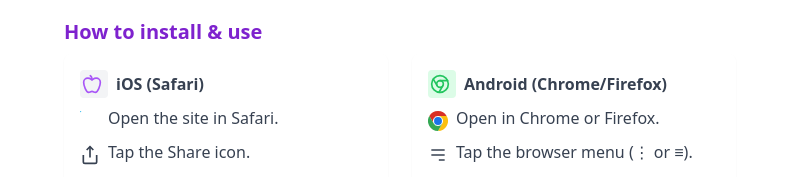
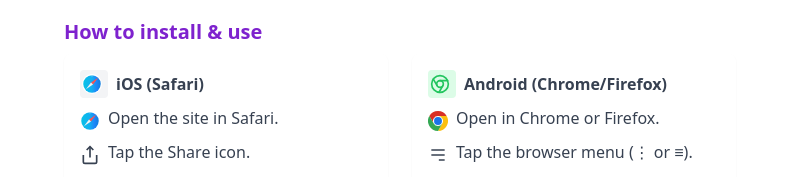
Before and after one commit to neonostr/pwa-freedom-guide, a React (Vite) app: page / in a window 1280 px wide. Shown: the part 273-450 px from the top of the page, without its empty margins (240-1039 px from the left). Built offline with nearby package versions, Linux system fonts and the light colour scheme.

Commit message:
Fix: Show Safari icon in InstallationGuide
The Safari icon was not showing in the InstallationGuide component. This commit fixes the issue by ensuring the icon is correctly displayed.

```diff
--- a/src/components/InstallationGuide.tsx
+++ b/src/components/InstallationGuide.tsx
@@ -1,5 +1,5 @@
 import React from "react";
-import { Chrome, Apple } from "lucide-react";
+import { Chrome } from "lucide-react";
 
 interface InstallationGuideProps {
   lang: string;
@@ -7,29 +7,31 @@ interface InstallationGuideProps {
 }
 
 export default function InstallationGuide({ lang, content }: InstallationGuideProps) {
-  // Safari icon based on Safari_browser_logo.svg from Wikipedia
+  // Safari icon from the provided SVG file
   const safariIcon = (
-    <svg className="w-5 h-5 inline align-text-bottom mr-1" viewBox="0 0 1024 1024">
+    <svg className="w-5 h-5 inline align-text-bottom mr-1" viewBox="0 0 66.17 65.8">
       <defs>
-        <linearGradient id="b">
+        <linearGradient id="safari-grad-b">
           <stop offset="0" stopColor="#06c2e7"/>
-          <stop offset=".25000015" stopColor="#0db8ec"/>
-          <stop offset=".5000003" stopColor="#12aef1"/>
-          <stop offset=".75000012" stopColor="#1f86f9"/>
+          <stop offset=".25" stopColor="#0db8ec"/>
+          <stop offset=".5" stopColor="#12aef1"/>
+          <stop offset=".75" stopColor="#1f86f9"/>
           <stop offset="1" stopColor="#107ddd"/>
         </linearGradient>
-        <linearGradient id="a">
+        <linearGradient id="safari-grad-a">
           <stop offset="0" stopColor="#bdbdbd"/>
           <stop offset="1" stopColor="#fff"/>
         </linearGradient>
       </defs>
-      <circle cx="512" cy="512" r="512" fill="#fff"/>
-      <path fill="url(#b)" d="M380.83911 211.97671a28.870571 28.870571 0 0 1-28.87057 28.87057 28.870571 28.870571 0 0 1-28.87057-28.87057 28.870571 28.870571 0 0 1 28.87057-28.87057 28.870571 28.870571 0 0 1 28.87057 28.87057z" transform="translate(-318.88562 -180.59501)"/>
-      <path fill="#f4f2f3" d="M33.08292 4.01671l-.42092.42092V9.2928l.42092.42092.42092-.42092V4.43763z"/>
+      <circle cx="33.08" cy="32.9" r="32.9" fill="#fff"/>
+      <circle cx="33.08" cy="32.9" r="28.87" fill="url(#safari-grad-b)"/>
+      <path fill="#f4f2f3" d="M33.08 4.02a.42.42 0 00-.42.42v4.85c0 .23.19.42.42.42a.42.42 0 00.42-.42V4.44a.42.42 0 00-.42-.42zm-2.75.17c-.03 0-.06 0-.09 0-.23.03-.4.23-.37.47l.21 2.03c.02.23.23.4.46.37.23-.02.4-.23.38-.46l-.22-2.03c-.02-.2-.18-.36-.37-.38zm5.53 0c-.2.02-.36.17-.38.38l-.21 2.03c-.03.23.14.44.37.46.23.02.44-.14.46-.37l.22-2.03c.02-.23-.15-.44-.38-.47-.03 0-.06 0-.08 0z"/>
+      <path fill="#ff5150" d="m36.38 34.84-6.6-6.91 23.42-15.75z"/>
+      <path fill="#f1f1f1" d="m36.38 34.84-6.6-6.91-16.82 22.66z"/>
     </svg>
   );
 
-  // Chrome icon based on Google_Chrome_icon_(February_2022).svg from Wikipedia
+  // Chrome icon
   const chromeIcon = (
     <svg className="w-5 h-5 inline align-text-bottom mr-1" viewBox="0 0 48 48">
       <defs>
@@ -81,7 +83,11 @@ export default function InstallationGuide({ lang, content }: InstallationGuidePr
     ),
     safari: safariIcon,
     chrome: chromeIcon,
-    appleIcon: <Apple className="w-5 h-5 inline align-text-bottom mr-1" />,
+    appleIcon: (
+      <svg className="w-5 h-5 inline align-text-bottom mr-1" viewBox="0 0 24 24" fill="none" stroke="currentColor" strokeWidth="2">
+        <path d="M12 2a9 9 0 0 0-9 9c0 4.17 2.84 7.67 6.69 8.69a.5.5 0 0 0 .62-.45V17.5c-2.5.5-3-1-3-1-.41-1.12-1-1.41-1-1.41-.82-.56.06-.55.06-.55.91.06 1.39.94 1.39.94.8 1.37 2.1.98 2.62.75.08-.58.31-.98.56-1.21-2-.23-4.1-1-4.1-4.44 0-.98.35-1.79.92-2.42-.09-.22-.4-1.13.09-2.35 0 0 .75-.24 2.44.91a8.5 8.5 0 0 1 4.5 0c1.69-1.15 2.44-.91 2.44-.91.49 1.22.18 2.13.09 2.35.57.63.91 1.44.91 2.42 0 3.47-2.1 4.2-4.1 4.42.32.27.6.8.6 1.62v2.42c0 .23.19.43.42.5A9 9 0 0 0 12 2z" />
+      </svg>
+    ),
     chromeIcon: <Chrome className="w-5 h-5 inline align-text-bottom mr-1" />
   };
 
@@ -98,7 +104,7 @@ export default function InstallationGuide({ lang, content }: InstallationGuidePr
         <div className="flex-1 bg-white/70 dark:bg-[#22235b60] rounded-lg p-4 pb-3 shadow-sm">
           <h3 className="font-semibold text-gray-700 dark:text-gray-200 mb-2 flex items-center">
             <span className="inline-block w-7 h-7 bg-gray-100 dark:bg-[#2b2e3d] rounded mr-2 flex items-center justify-center font-bold text-purple-500 dark:text-purple-300 text-lg">
-              {ICONS.appleIcon}
+              {ICONS.safari}
             </span>
             iOS (Safari)
           </h3>
```
